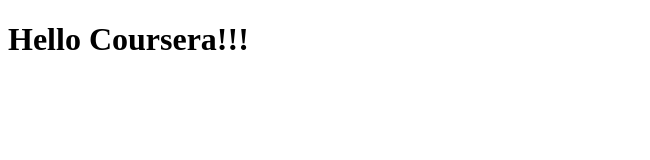
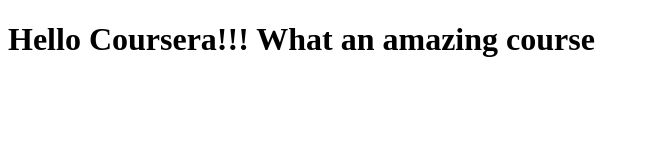
Before and after one commit to savita2206/second_attempt, a plain HTML site: page practice/index.html in a window 1280 px wide. Shown: the whole page, without its empty margins (0-650 px from the left). Drawn offline with Linux system fonts and the light colour scheme.

Commit message:
Second try

```diff
--- a/practice/index.html
+++ b/practice/index.html
@@ -4,7 +4,7 @@
 	<title>Hello Coursera</title>
 </head>
 <body>
-	<h1>Hello Coursera!!!</h1>
+	<h1>Hello Coursera!!! What an amazing course</h1>
 
 </body>
 </html>
```
